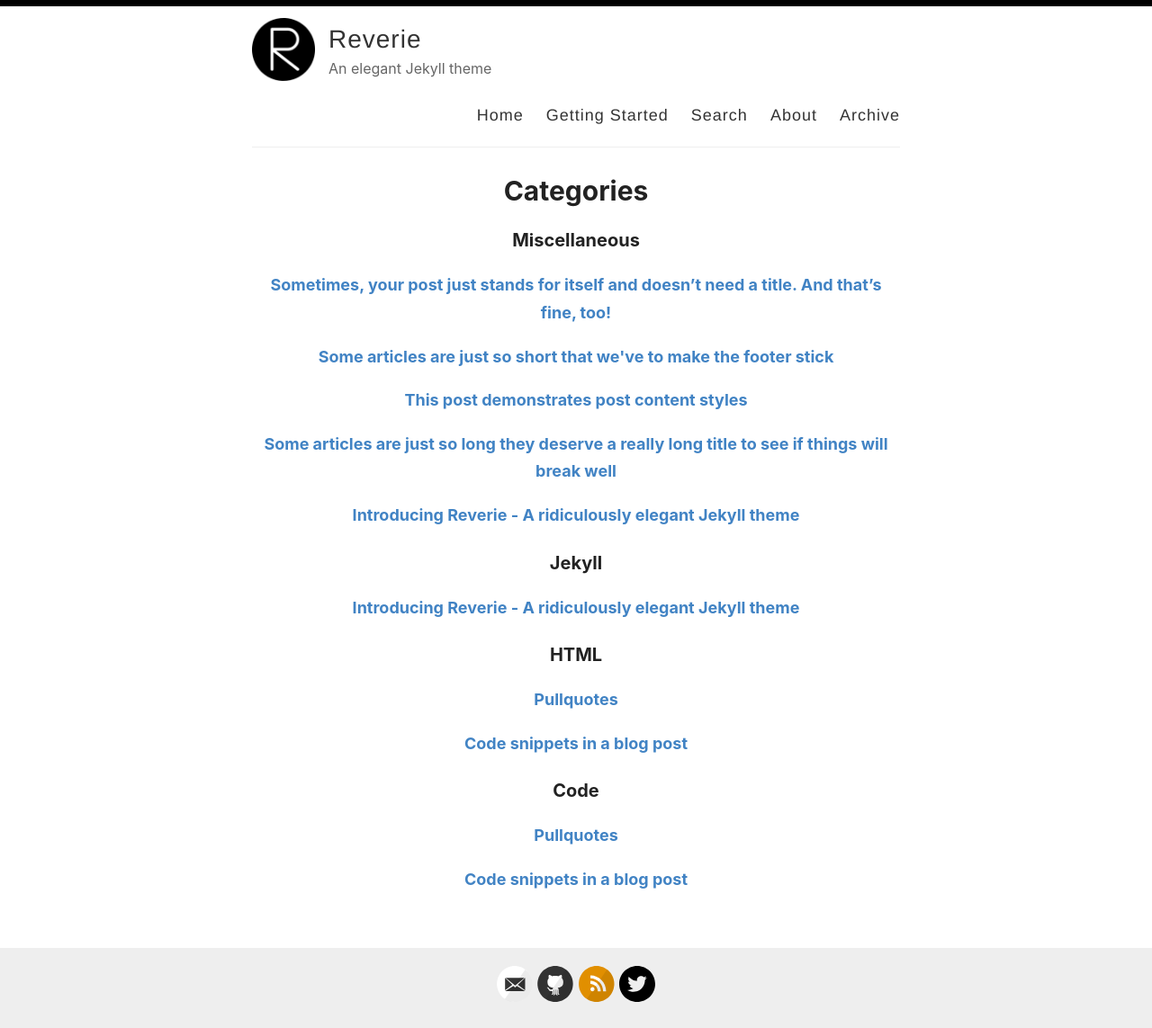
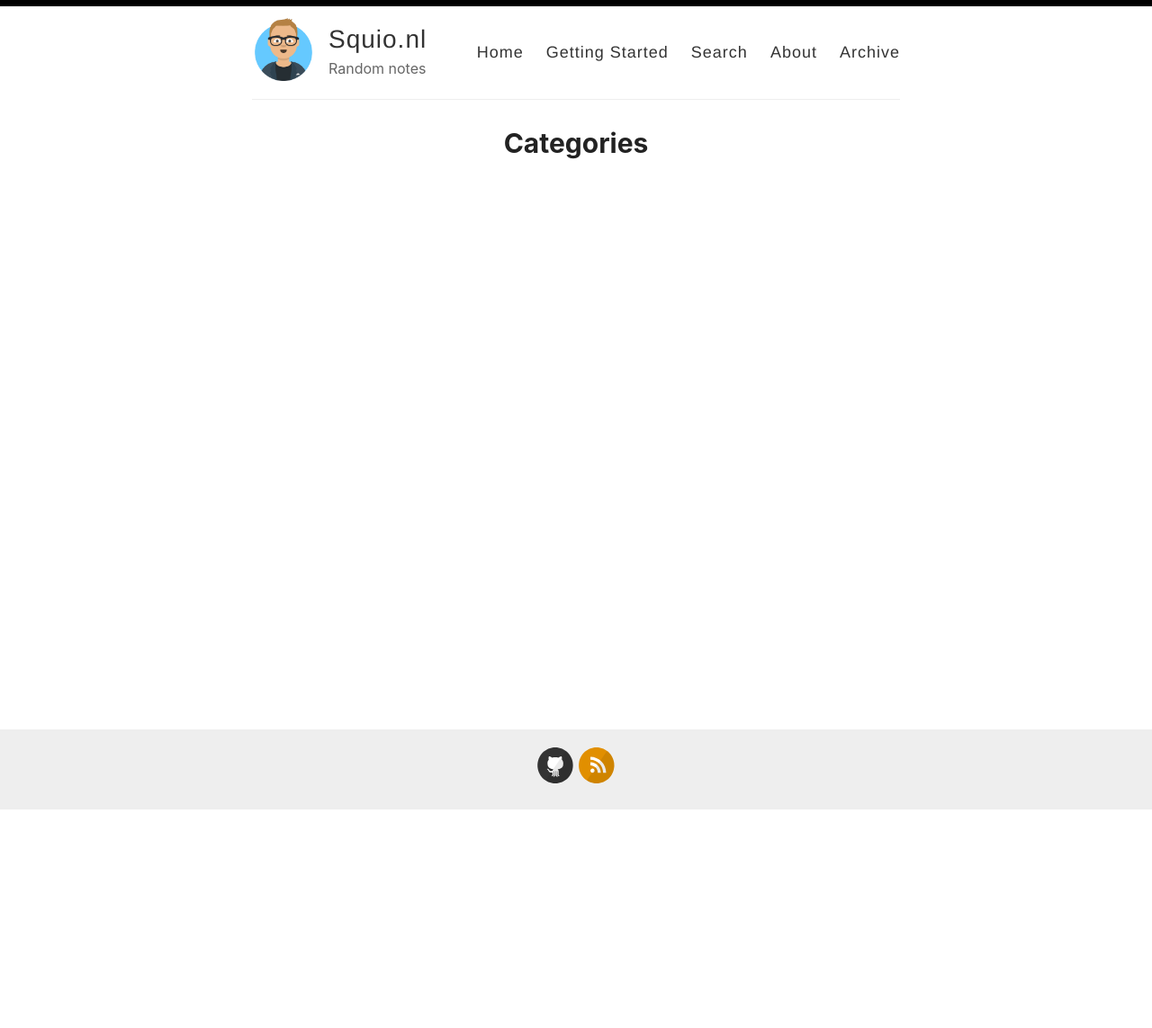
Before and after one commit to squio/squio.github.io, a Jekyll site: the page built from _pages/categories.md, in a window 1280 px wide. Shown: the whole page at 90% size. Built offline with Jekyll 4.4.1, drawn with Linux system fonts in a browser that asks for light colours; after the commit the page ends 901 px from its top, so only the background shows below that; some of the changed lines change nothing that is shown.

Commit message:
Remove example content

````diff
--- a/_config.yml
+++ b/_config.yml
@@ -3,16 +3,16 @@
 #
 
 # Name of your site (displayed in the header)
-name: Reverie
+name: Squio.nl
 
 # Name of the author
-author: Amit Merchant
+author: Johannes la Poutre
 
 # Short bio or description (displayed in the header)
-description: An elegant Jekyll theme
+description: Random notes
 
 # URL of your avatar or profile pic (you could use your GitHub profile pic)
-avatar: /images/reverie.png
+avatar: /images/avatar-jlapoutre.png
 
 #
 # Flags below are optional
@@ -21,15 +21,15 @@ avatar: /images/reverie.png
 # Includes an icon in the footer for each username you enter
 footer-links:
   dribbble:
-  email: amit.d.merchant@gmail.com
+  email:
   facebook:
   flickr:
-  github: amitmerchant1990/reverie
+  github: squio
   instagram:
   linkedin:
   pinterest:
   rss: rss
-  twitter: amit_merchant
+  twitter:
   stackoverflow:
   youtube: # channel/<your_long_string> or user/<user-name>
   googleplus: # anything in your profile username that comes after plus.google.com/
@@ -41,21 +41,21 @@ footer-links:
 disqus:
 
 # Enter your Google Analytics web tracking code (e.g. UA-2110908-2) to activate tracking
-google_analytics: UA-43339302-11
+google_analytics:
 
 # For newer "GA4" analytics, use the following instead of the "UA" entry above
 #google_analytics_ga4: G-GABC1DEFG
 
 # Your website URL (e.g. http://amitmerchant1990.github.io or http://www.amitmerchant.com)
 # Used for Sitemap.xml and your RSS feed
-url: http://www.amitmerchant.com/reverie
-enforce_ssl: https://www.amitmerchant.com/reverie
+url: http://squio.nl
+enforce_ssl: https://squio.nl
 
 # If you're hosting your site at a Project repository on GitHub pages
 # (http://yourusername.github.io/repository-name)
 # and NOT your User repository (http://yourusername.github.io)
 # then add in the baseurl here, like this: "/repository-name"
-baseurl: "/reverie"
+baseurl: ""
 
 #
 # !! You don't need to change any of the configuration flags below !!
--- a/_posts/2019-02-13-introducing-reverie-jekyll-theme.md
+++ /dev/null
@@ -1,85 +0,0 @@
----
-layout: post
-title: Introducing Reverie - A ridiculously elegant Jekyll theme
-categories: [Miscellaneous, Jekyll]
----
-
-[Reverie](https://github.com/amitmerchant1990/reverie) is a [Jekyll](https://jekyllrb.com/)-powered theme which is simple and opinionated. It's actually a fork of [jekyll-now](https://github.com/barryclark/jekyll-now) with some additional features and personal touches which I've implemented to suit my needs for my blog.
-
-This is a plug-and-play Jekyll theme which you can use on GitHub Pages without even setting up a local environment.
-
-![](/images/reverie-demo.png)
-
-## Features overview
-
-- Command-line free fork-first workflow, using GitHub.com to create, customize and post to your blog
-- Fully responsive and mobile optimized base theme
-- Sass/Coffeescript support using Jekyll 2.0
-- Free hosting on your GitHub Pages user site
-- All the SEO goodies comes in-built
-- Markdown blogging
-- Syntax highlighting using Pygments
-    - [Dracula syntax theme](https://draculatheme.com/) included
-- Disqus commenting
-- Google Analytics integration
-- Fuzzy search across blog posts
-- Pagination of posts works out-of-the-box.
-- Categorize posts out-of-the box
-- RSS Feed
-- In-built sitemap
-
-<div style="text-align: center;">
- <script async type="text/javascript" src="//cdn.carbonads.com/carbon.js?serve=CE7D6KJY&placement=wwwamitmerchantcom" id="_carbonads_js"></script>
-</div>
-
-## Using Reverie on GitHub Pages
-
-### Step 1) Fork Reverie to your User Repository
-
-Fork [this repository](https://github.com/amitmerchant1990/reverie), then rename the repository to `yourgithubusername.github.io`.
-
-Alternatively, you can use [Use this template](https://github.com/amitmerchant1990/reverie/generate) button if you want to create a repository with a clean commit history which will use Reverie as a template.
-
-Your Jekyll blog will often be viewable immediately at <https://yourgithubusername.github.io> (if it's not, you can often force it to build by completing step 2)
-
-### Step 2) Customize and view your site
-
-Enter your site name, description, avatar and many other options by editing the `_config.yml` file. You can easily turn on Google Analytics tracking, Disqus commenting and social icons here.
-
-Making a change to `_config.yml` (or any file in your repository) will force GitHub Pages to rebuild your site with jekyll. Your rebuilt site will be viewable a few seconds later at <https://yourgithubusername.github.io> - if not, give it ten minutes as GitHub suggests and it'll appear soon.
-
-### Step 3) Publish your first blog post
-
-Create a new file called `/_posts/2019-2-13-Hello-World.md` to publish your first blog post. That's all you need to do to publish your first blog post! This [Markdown Cheatsheet](https://github.com/adam-p/markdown-here/wiki/Markdown-Cheatsheet) might come in handy while writing the posts.
-
-> You can add additional posts in the browser on GitHub.com too! Just hit the <kbd>Create new file</kbd> button in `/_posts/` to create new content. Just make sure to include the [front-matter](http://jekyllrb.com/docs/frontmatter/) block at the top of each new blog post and make sure the post's filename is in this format: year-month-day-title.md
-
-## Using Categories in Reverie
-
-You can categorize your content based on `categories` in Reverie. For this, you just need to add `categories` in front matter like below:
-
-For adding single category:
-
-```md
-categories: JavaScript
-```
-
-For adding multiple categories:
-
-```md
-categories: [PHP, Laravel]
-```
-
-The contegorized content can be shown over this URL: <https://yourgithubusername.github.io/categories/>
-
-## RSS
-
-The generated [RSS feed](https://en.wikipedia.org/wiki/RSS) of your blog can be found at <https://yourgithubusername.github.io/feed>. You can see the example RSS feed over [here](https://www.amitmerchant.com/reverie/feed).
-
-## Sitemap
-
-The generated sitemap of your blog can be found at <https://yourgithubusername.github.io/sitemap>. You can see the example sitemap feed over [here](https://www.amitmerchant.com/reverie/sitemap).
-
-## License
-
-MIT
--- a/_posts/2019-08-08-no-title-posts.md
+++ /dev/null
@@ -1,6 +0,0 @@
----
-layout: post
-title: ""
-categories: Miscellaneous
----
-Sometimes, your post just stands for itself and doesn't need a title. And that's fine, too!
--- a/_posts/2019-12-11-pullquotes.md
+++ /dev/null
@@ -1,14 +0,0 @@
----
-layout: post
-title:  Pullquotes
-categories: [HTML,Code]
-excerpt: In graphic design, a pull quote (also known as a lift-out pull quote) is a key phrase, quotation, or excerpt that has been pulled from an article and used as a page layout graphic element, serving to entice readers into the article or to highlight a key topic.
----
-
-In graphic design, a pull quote (also known as a lift-out pull quote) is a key phrase, quotation, or excerpt that has been pulled from an article and used as a page layout graphic element, serving to entice readers into the article or to highlight a key topic. {% include pullquote.html quote="It is typically placed in a larger or distinctive typeface and on the same page." %} Pull quotes are often used in magazine and newspaper articles, annual reports, and brochures, as well as on the web. They can add visual interest to text-heavy pages with few images or illustrations.
-
-Placement of a pull quote on a page may be defined in a publication's or website's style guide. Such a typographic device may or may not be aligned with a column on the page. Some designers, for example, choose not to align the quote. In that case, the quotation cuts into two or more columns, as in the example shown. Because the pull quote invites the reader to read about the highlighted material, the pull quote should appear before the text it cites and, generally, fairly close to it.
-
-Pull quotes need not be a verbatim copy of the text being quoted; depending on a publication's house style, pull quotes may be abbreviated for space or paraphrased for clarity, with or without indication.
-
-A disadvantage of pull quotes as a design element is that they can disrupt the reading process of readers invested in reading the text sequentially by drawing attention to ghost fragments out of context. At the other extreme, when pull quotes are used to break up what would otherwise be a formless wall of text, pull quote can serve as visual landmarks to help the reader maintain a sense of sequence and place.
--- a/_posts/2019-7-27-super-long-article.md
+++ /dev/null
@@ -1,11 +0,0 @@
----
-layout: post
-title: Some articles are just so long they deserve a really long title to see if things will break well
-categories: Miscellaneous
----
-
-Lorem ipsum dolor sit amet, consectetur adipiscing elit. Fusce bibendum neque eget nunc mattis eu sollicitudin enim tincidunt. Vestibulum lacus tortor, ultricies id dignissim ac, bibendum in velit. Proin convallis mi ac felis pharetra aliquam. Curabitur dignissim accumsan rutrum. In arcu magna, aliquet vel pretium et, molestie et arcu. Mauris lobortis nulla et felis ullamcorper bibendum. Phasellus et hendrerit mauris. Proin eget nibh a massa vestibulum pretium. Suspendisse eu nisl a ante aliquet bibendum quis a nunc. Praesent varius interdum vehicula. Aenean risus libero, placerat at vestibulum eget, ultricies eu enim. Praesent nulla tortor, malesuada adipiscing adipiscing sollicitudin, adipiscing eget est.
-
-Lorem ipsum dolor sit amet, consectetur adipiscing elit. Fusce bibendum neque eget nunc mattis eu sollicitudin enim tincidunt. Vestibulum lacus tortor, ultricies id dignissim ac, bibendum in velit. Proin convallis mi ac felis pharetra aliquam. Curabitur dignissim accumsan rutrum. In arcu magna, aliquet vel pretium et, molestie et arcu. Mauris lobortis nulla et felis ullamcorper bibendum. Phasellus et hendrerit mauris. Proin eget nibh a massa vestibulum pretium. Suspendisse eu nisl a ante aliquet bibendum quis a nunc. Praesent varius interdum vehicula. Aenean risus libero, placerat at vestibulum eget, ultricies eu enim. Praesent nulla tortor, malesuada adipiscing adipiscing sollicitudin, adipiscing eget est.
-
-Lorem ipsum dolor sit amet, consectetur adipiscing elit. Fusce bibendum neque eget nunc mattis eu sollicitudin enim tincidunt. Vestibulum lacus tortor, ultricies id dignissim ac, bibendum in velit. Proin convallis mi ac felis pharetra aliquam. Curabitur dignissim accumsan rutrum. In arcu magna, aliquet vel pretium et, molestie et arcu. Mauris lobortis nulla et felis ullamcorper bibendum. Phasellus et hendrerit mauris. Proin eget nibh a massa vestibulum pretium. Suspendisse eu nisl a ante aliquet bibendum quis a nunc. Praesent varius interdum vehicula. Aenean risus libero, placerat at vestibulum eget, ultricies eu enim. Praesent nulla tortor, malesuada adipiscing adipiscing sollicitudin, adipiscing eget est.
--- a/_posts/2019-7-27-this-post-demonstrates-post-content-styles.md
+++ /dev/null
@@ -1,95 +0,0 @@
----
-layout: post
-title: This post demonstrates post content styles
-categories: Miscellaneous
----
-
-Lorem ipsum dolor sit amet, consectetur adipiscing elit. Fusce bibendum neque eget nunc mattis eu sollicitudin enim tincidunt. Vestibulum lacus tortor, ultricies id dignissim ac, bibendum in velit. Praesent varius interdum vehicula. Aenean risus libero, placerat at vestibulum eget, ultricies eu enim. Praesent nulla tortor, malesuada adipiscing adipiscing sollicitudin, adipiscing eget est.
-
-## Some great heading (h2)
-
-Proin convallis mi ac felis pharetra aliquam. Curabitur dignissim accumsan rutrum. In arcu magna, aliquet vel pretium et, molestie et arcu.
-
-Mauris lobortis nulla et felis ullamcorper bibendum. Phasellus et hendrerit mauris. Proin eget nibh a massa vestibulum pretium. Suspendisse eu nisl a ante aliquet bibendum quis a nunc. Praesent varius interdum vehicula. Aenean risus libero, placerat at vestibulum eget, ultricies eu enim. Praesent nulla tortor, malesuada adipiscing adipiscing sollicitudin, adipiscing eget est.
-
-## Another great heading (h2)
-
-Lorem ipsum dolor sit amet, consectetur adipiscing elit. Fusce bibendum neque eget nunc mattis eu sollicitudin enim tincidunt. Vestibulum lacus tortor, ultricies id dignissim ac, bibendum in velit.
-
-### Some great subheading (h3)
-
-Proin convallis mi ac felis pharetra aliquam. Curabitur dignissim accumsan rutrum. In arcu magna, aliquet vel pretium et, molestie et arcu. Mauris lobortis nulla et felis ullamcorper bibendum.
-
-Phasellus et hendrerit mauris. Proin eget nibh a massa vestibulum pretium. Suspendisse eu nisl a ante aliquet bibendum quis a nunc.
-
-### Some great subheading (h3)
-
-Praesent varius interdum vehicula. Aenean risus libero, placerat at vestibulum eget, ultricies eu enim. Praesent nulla tortor, malesuada adipiscing adipiscing sollicitudin, adipiscing eget est.
-
-> This quote will change your life. It will reveal the secrets of the universe, and all the wonders of humanity. Don't misuse it.
-
-Lorem ipsum dolor sit amet, consectetur adipiscing elit. Fusce bibendum neque eget nunc mattis eu sollicitudin enim tincidunt.
-
-### Some great subheading (h3)
-
-Vestibulum lacus tortor, ultricies id dignissim ac, bibendum in velit. Proin convallis mi ac felis pharetra aliquam. Curabitur dignissim accumsan rutrum.
-
-```html
-<html>
-  <head>
-  </head>
-  <body>
-    <p>Hello, World!</p>
-  </body>
-</html>
-```
-
-
-In arcu magna, aliquet vel pretium et, molestie et arcu. Mauris lobortis nulla et felis ullamcorper bibendum. Phasellus et hendrerit mauris.
-
-#### You might want a sub-subheading (h4)
-
-In arcu magna, aliquet vel pretium et, molestie et arcu. Mauris lobortis nulla et felis ullamcorper bibendum. Phasellus et hendrerit mauris.
-
-In arcu magna, aliquet vel pretium et, molestie et arcu. Mauris lobortis nulla et felis ullamcorper bibendum. Phasellus et hendrerit mauris.
-
-#### But it's probably overkill (h4)
-
-In arcu magna, aliquet vel pretium et, molestie et arcu. Mauris lobortis nulla et felis ullamcorper bibendum. Phasellus et hendrerit mauris.
-
-### Oh hai, an unordered list!!
-
-In arcu magna, aliquet vel pretium et, molestie et arcu. Mauris lobortis nulla et felis ullamcorper bibendum. Phasellus et hendrerit mauris.
-
-- First item, yo
-- Second item, dawg
-- Third item, what what?!
-- Fourth item, fo sheezy my neezy
-
-### Oh hai, an ordered list!!
-
-In arcu magna, aliquet vel pretium et, molestie et arcu. Mauris lobortis nulla et felis ullamcorper bibendum. Phasellus et hendrerit mauris.
-
-1. First item, yo
-2. Second item, dawg
-3. Third item, what what?!
-4. Fourth item, fo sheezy my neezy
-
-
-
-## Headings are cool! (h2)
-
-Proin eget nibh a massa vestibulum pretium. Suspendisse eu nisl a ante aliquet bibendum quis a nunc. Praesent varius interdum vehicula. Aenean risus libero, placerat at vestibulum eget, ultricies eu enim. Praesent nulla tortor, malesuada adipiscing adipiscing sollicitudin, adipiscing eget est.
-
-Praesent nulla tortor, malesuada adipiscing adipiscing sollicitudin, adipiscing eget est.
-
-Proin eget nibh a massa vestibulum pretium. Suspendisse eu nisl a ante aliquet bibendum quis a nunc.
-
-### Tables
-
-|Title 1               | Title 2               | Title 3               | Title 4              |
-|--------------------- | --------------------- | --------------------- | ---------------------|
-|lorem                 | lorem ipsum           | lorem ipsum dolor     | lorem ipsum dolor sit|
-|lorem ipsum dolor sit | lorem ipsum dolor sit | lorem ipsum dolor sit | lorem ipsum dolor sit|
-|lorem ipsum dolor sit | lorem ipsum dolor sit | lorem ipsum dolor sit | lorem ipsum dolor sit|
-|lorem ipsum dolor sit | lorem ipsum dolor sit | lorem ipsum dolor sit | lorem ipsum dolor sit|
--- a/_posts/2019-7-28-super-short-article.md
+++ /dev/null
@@ -1,7 +0,0 @@
----
-layout: post
-title: Some articles are just so short that we've to make the footer stick
-categories: Miscellaneous
----
-
-Lorem ipsum dolor sit amet, consectetur adipisicing elit, sed do eiusmod tempor incididunt ut labore et dolore magna aliqua. Ut enim ad minim veniam, quis nostrud exercitation ullamco laboris nisi ut aliquip ex ea commodo consequat. Duis aute irure dolor in reprehenderit in voluptate velit esse cillum dolore eu fugiat nulla pariatur. Excepteur sint occaecat cupidatat non proident, sunt in culpa qui officia deserunt mollit anim id est laborum.
--- a/_posts/2019-8-12-code-snippets.md
+++ /dev/null
@@ -1,42 +0,0 @@
----
-layout: post
-title:  Code snippets in a blog post
-categories: [HTML,Code]
----
-
-This post demonstrate the use of code snippets in the theme. The code snippets are powered by [Pygments](http://pygments.org/) and the code theme that is been used in Reverie is called [Draula](https://draculatheme.com/).
-
-This is a raw snippet:
-
-```
-hello world
-123
-This is a text snippet
-```
-
-This is a PHP snippet:
-
-```php
-<?php
-    echo 'Hello, World!';
-?>
-```
-
-This is a JavaScript snippet:
-
-```js
-const add = (a, b) => a + b
-const minus = (a, b) => a - b
-
-console.log(add(100,200))  // 300
-console.log(minus(100,200))  // -100
-```
-
-This is a Python snippet:
-
-```python
-def say_hello():
-    print("hello world!")
-
-say_hello()   // "hello world!"
-```
````
Also changed, not shown: .github/FUNDING.yml (deleted), images/avatar-jlapoutre.png (added).
